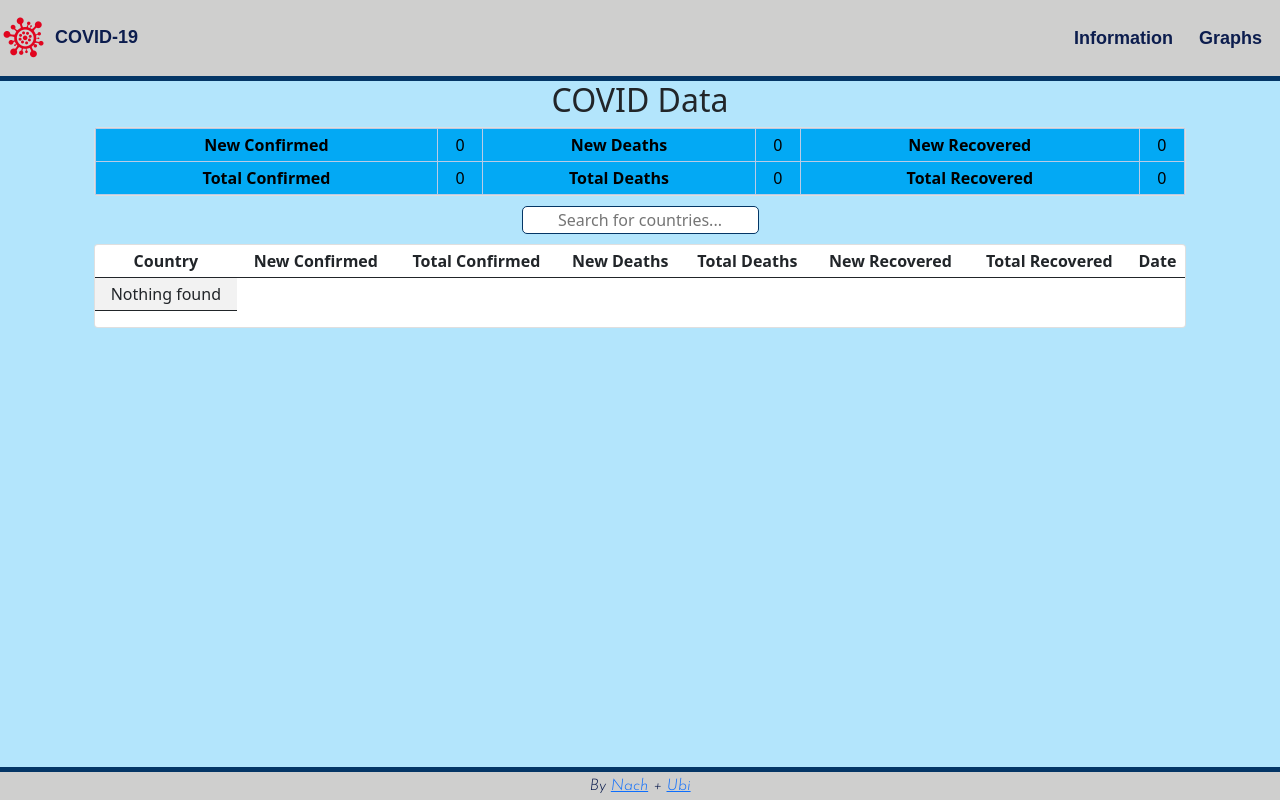
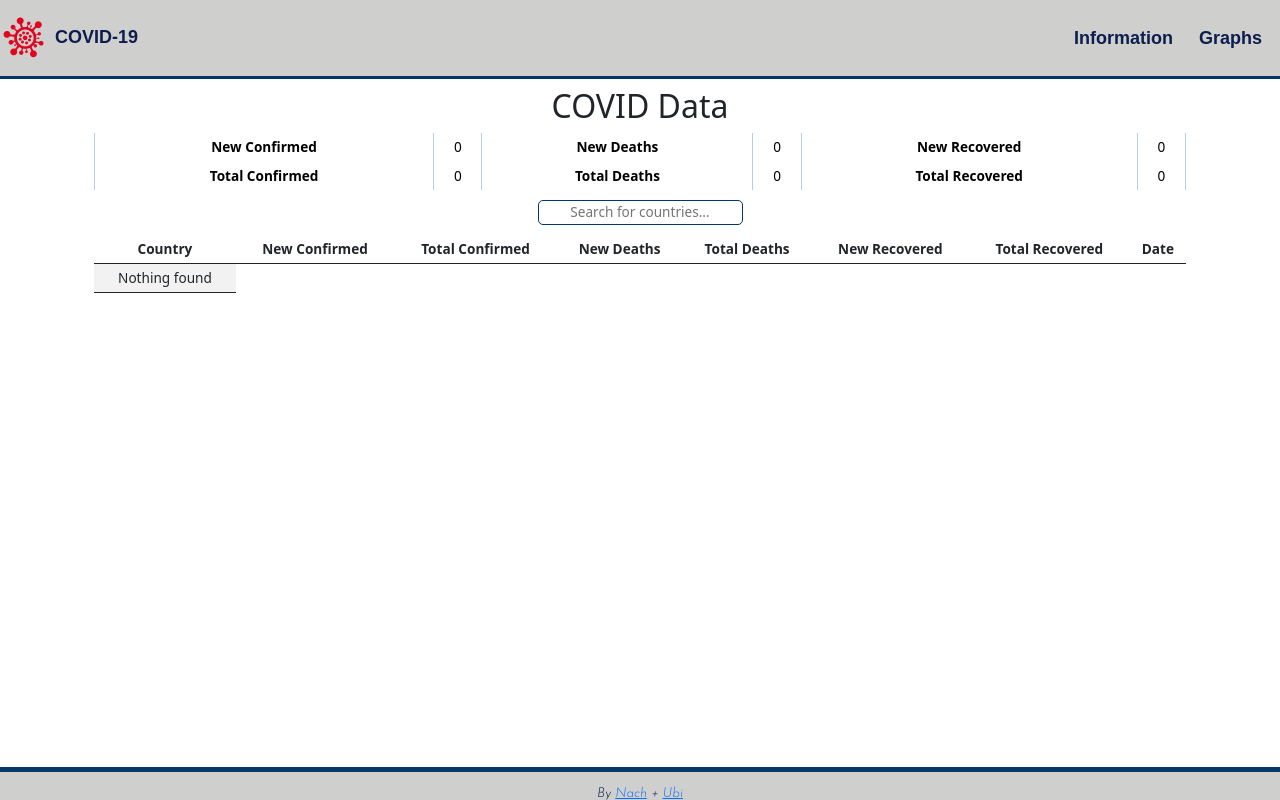
Before and after one commit to ignaciomedinar/covid19, a Django app: page /table/ in a window 1280 px wide. Run offline with Django 3.2, Linux system fonts and the light colour scheme; data that the repository does not hold is empty.

Commit message:
Cambios de estilo

```diff
--- a/getapiinfo/static/getapiinfo/css/ubi.css
+++ b/getapiinfo/static/getapiinfo/css/ubi.css
@@ -1,5 +1,5 @@
 nav {
-    border-bottom: 5px solid #043666;
+    border-bottom: 3px solid #043666;
     height: auto;
 }
 
@@ -65,9 +65,10 @@
 body {
     text-align: center;
     /* background-image: linear-gradient(white, white, #9EC3E7); */
-    background-color: #B3E5FC;
+    background-color: #FFFFFF;
     background-repeat: no-repeat;
     background-attachment: fixed;
+    font-size: .85rem;
 }
 
 footer {
@@ -212,15 +213,16 @@
 }
 #news{
     margin-top: 10px;
+    margin-bottom: 25px;
 }
 .carta{
-    background-color: #BDBDBD;
-    border: 2px solid rgba(0,0,0,.5);
+    /* background-color: #BDBDBD; */
+    /* border: 2px solid rgba(0,0,0,.5); */
     border-radius: 0.5rem;
 }
 .fila{
 
-    background-color: #03A9F4 !important;
+    background-color: #FFFFFF !important;
 }
 #tableGlobal{
     margin-bottom: 0 !important;
@@ -228,3 +230,19 @@
 #countryData{
     margin-top: 10px;
 }
+tr, .border{
+    border-style: none;
+    background-color: #FFFFFF;
+}
+p{
+    padding: 10px;
+}
+.card{
+    border: none;
+}
+h2{
+    margin-top: .5rem;
+}
+canvas{
+        height: 400px;
+}
--- a/getapiinfo/templates/base.html
+++ b/getapiinfo/templates/base.html
@@ -19,11 +19,13 @@
     <link rel="icon" type="image/jpg" href="/static/getapiinfo/images/covid.png">
     <meta charset="UTF-8">
     <meta name="viewport" content="width=device-width, initial-scale=1.0">
+    <meta name="description" content="Website where you can see Covid-19 new cases, total cases, new deaths, total deaths, new recovered and total recovered daily for every country with some graphs or charts about it.">
+
 
     <link href="https://cdn.jsdelivr.net/npm/bootstrap@5.0.0-beta3/dist/css/bootstrap.min.css" rel="stylesheet" integrity="sha384-eOJMYsd53ii+scO/bJGFsiCZc+5NDVN2yr8+0RDqr0Ql0h+rP48ckxlpbzKgwra6" crossorigin="anonymous"> {% block style %}
     <!-- <link rel="stylesheet" href="/static/getapiinfo/css/home.css"> -->
     <link rel="stylesheet" href="/static/getapiinfo/css/ubi.css"> {% endblock style %}
-    <title>COVID-19</title>
+    <title>Graphic COVID-19</title>
     <script src="https://cdn.jsdelivr.net/npm/chart.js@2.9.3/dist/Chart.min.js"></script>
     <link rel="preconnect" href="https://fonts.gstatic.com">
     <link rel="preconnect" href="https://fonts.gstatic.com">
@@ -100,7 +102,7 @@
         <!--
         rssfeed_url = new Array();
         rssfeed_url[0]="https://www.kff.org/tag/coronavirus/feed";
-        rssfeed_frame_width="450";
+        rssfeed_frame_width="400";
         rssfeed_frame_height="157";
         rssfeed_scroll="on";
         rssfeed_scroll_step="6";
```
Also changed, not shown: getapiinfo/templates/getapiinfo/charts.html (+8 -8 lines).
